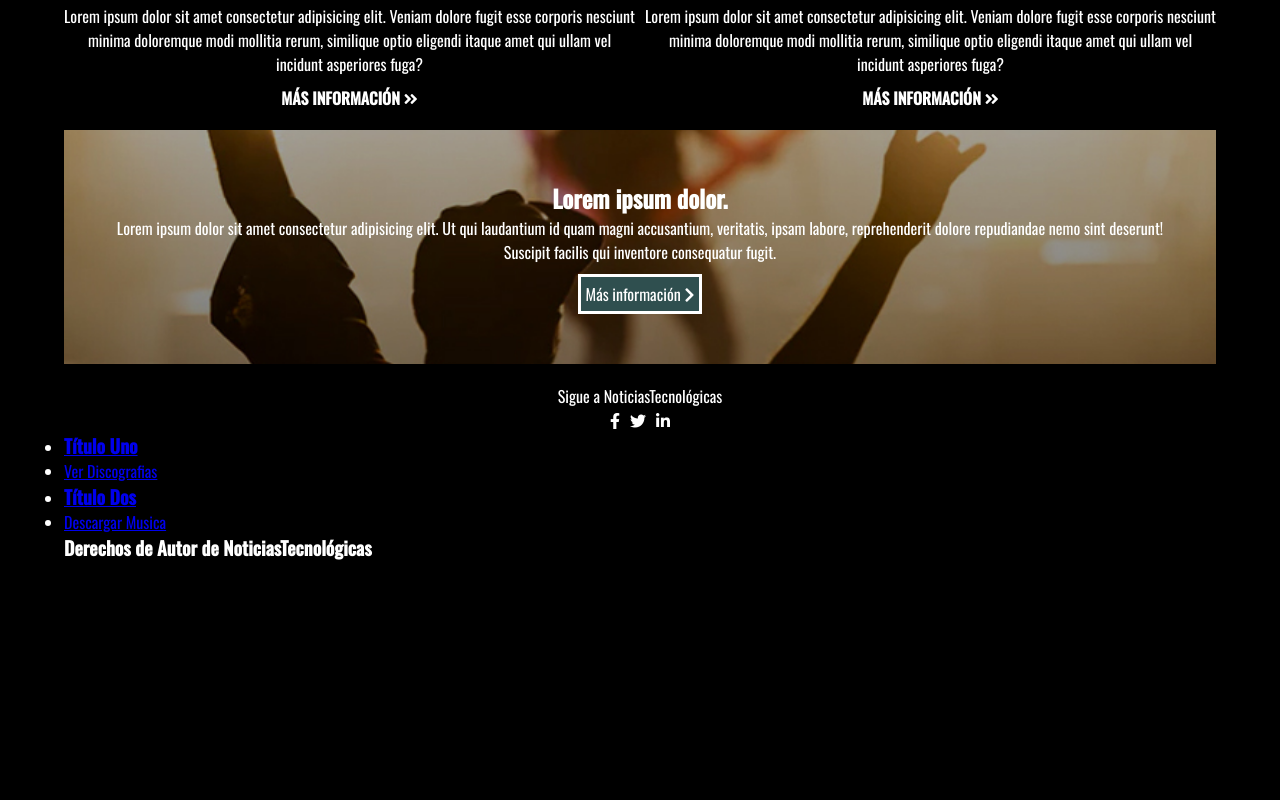
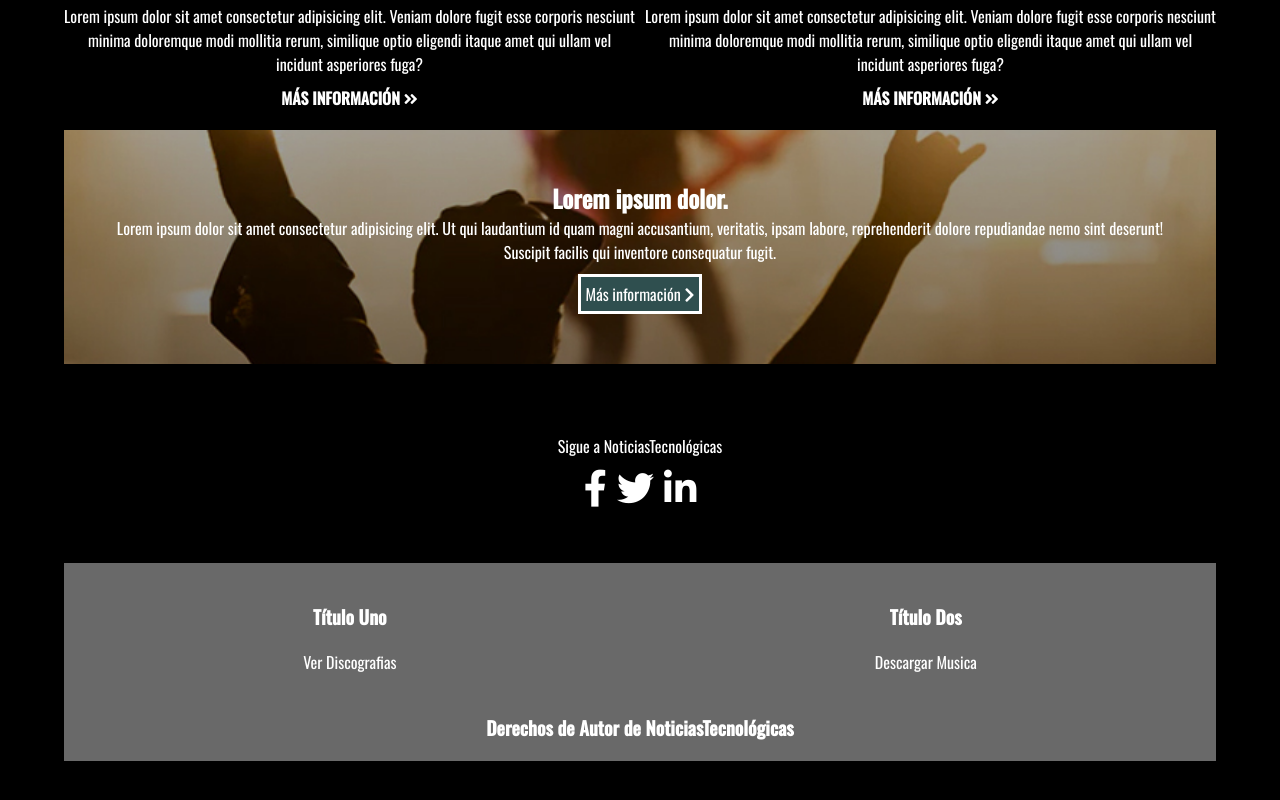
Before and after one commit to Rosita815/Proyecto-NoticiasTecnologicas, a plain HTML site: page index.html in a window 1280 px wide. Shown: the part 1644-2444 px from the top of the page. Before the commit the page ends 2205 px from the top, so only its background shows below. Drawn offline with nearby package versions, Linux system fonts and the light colour scheme.

Commit message:
Feat-Style

```diff
--- a/CSS/style.css
+++ b/CSS/style.css
@@ -87,16 +87,18 @@ body{
 }
 .tarjetas-noticias {
     display: flex;
-    width: 100%;
     gap: 10px;
     text-align: center;
-
+    width: 100%;
+    height: 70%;
 }
 
 .tarjetas-noticias__tarjeta {
     display: flex;
     flex-direction: column;
+    align-items: center;
     gap: 10px;
+
 }
 .imgTrag{
     width: 100%;
@@ -159,27 +161,49 @@ body{
     display: flex;
     text-align: center;
     flex-direction: column;
+    margin: 50px;
 }
 .social__enlaces {
     display: flex;
     justify-content: center;
     gap: 10px;
 }
-.social__enlaces i{
-    color: #fff;
+.social__enlaces a{
+    font-size: 37px;
+
 }
 .social__enlaces i{
     color: #fff;
+
 }
+
 .fab {
 }
 .fa-facebook-f {
 }
 .enlaces-pie {
+    display: flex;
+    text-align: center;
+    flex-direction: column;
+    background-color: dimgrey;
+    padding: 20px 0 20px 0;
 }
 .enlaces-pie__contenedor {
+    display: flex;
+    justify-content: space-around;
 }
-.enlaces-pie__lista {
+.enlaces-pie__lista li{
+    list-style-type: none;
+    margin-top: 20px;
+}
+.enlaces-pie__lista a{
+    text-decoration: none;
+    color: #fff;
 }
 .pie {
+    display: grid;
+    text-align: center;
+    background-color: dimgrey;
+    padding: 20px 0 20px 0;
+    margin-bottom: 50px;
 }
```
